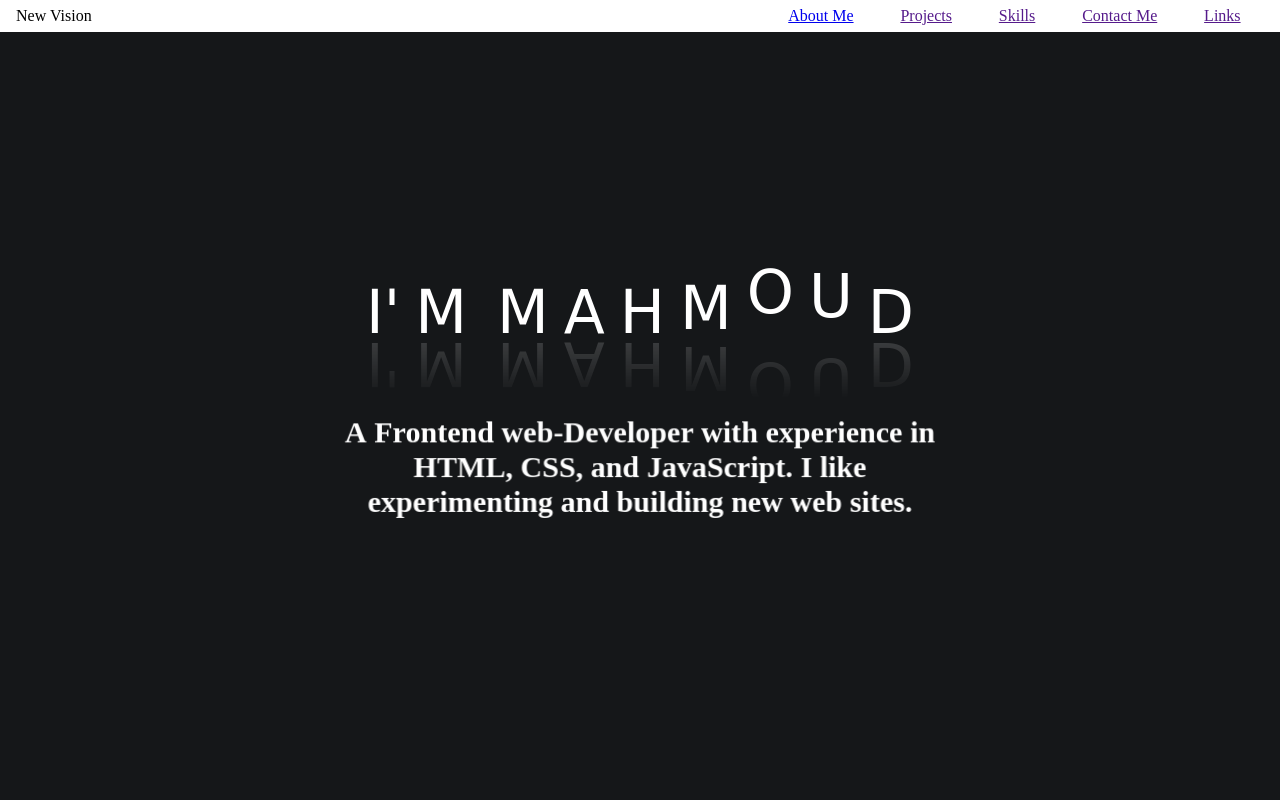
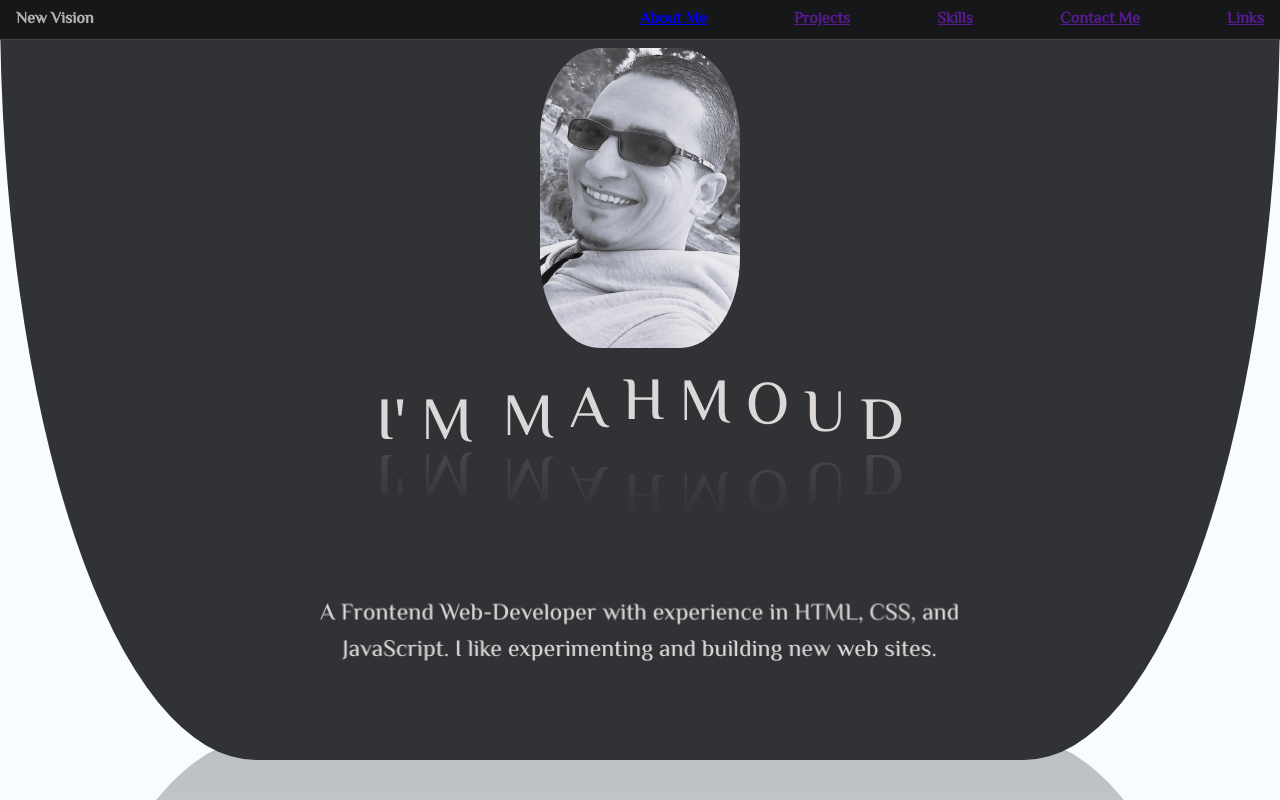
Before and after one commit to Mahmoud8833/my_portfolio, a plain HTML site: page index.html in a window 1280 px wide. Drawn offline with Linux system fonts and the light colour scheme.

Commit message:
Update header

```diff
--- a/css/styles.css
+++ b/css/styles.css
@@ -6,10 +6,13 @@
 
 body {
     background-color: #151719;
-    display: flex;
-    justify-content: center;
-    align-items: center;
-    min-height: 100vh;
+    background-color: #f9fcff;
+
+}
+
+@font-face {
+    font-family: 'El Messiri';
+    src: url(/fonts/static/ElMessiri-Medium.ttf);
 }
 
 /* Start navcar */
@@ -19,42 +22,70 @@ body {
     top: 0;
     left: 0;
     z-index: 5;
-    background-color: #fff;
+    background-color: #151719;
     width: 100vw;
-    height: 2em;
+    height: 2.5em;
     display: flex;
     flex-direction: row;
     justify-content: space-between;
     align-items: center;
+    border-bottom: 1px solid rgb(68, 66, 66);
+}
+
+.navbar .logo,
+.nav-list {
+    color: rgb(177, 177, 177);
+    font-family: 'El Messiri', cursive;
+    font-weight: bold;
 }
 
 .navbar .nav-list {
     list-style: none;
-    width: 40%;
-    height: 2em;
+    width: 50%;
+    height: 2.5em;
     display: flex;
     flex-direction: row;
-    justify-content: space-around;
+    justify-content: space-between;
     align-items: center;
+    text-decoration: none;
 }
 
 /* End navbar */
 
 /* Start header (about) */
+.about {
+    height: 95vh;
+    display: flex;
+    flex-direction: column;
+    justify-content: center;
+    align-items: center;
+    background-color: #303235;
+    border-radius: 0 0 20% 20%/ 0 0 100% 100%;
+    -webkit-box-reflect: below -20px linear-gradient(transparent, rgba(0, 0, 0, .3));
+}
+
+.my-pic {
+    width: 200px;
+    height: 300px;
+    border-radius: 30%;
+    margin-top: 3em;
+}
+
 .waviy {
     position: relative;
-    -webkit-box-reflect: below -20px linear-gradient(transparent, rgba(0, 0, 0, .2));
+    -webkit-box-reflect: below -50px linear-gradient(transparent, rgba(0, 0, 0, .2));
     font-size: 60px;
     text-align: center;
+    margin-top: 0.5em;
 }
 
 .waviy .char {
-    font-family: 'Alfa Slab One', cursive;
+    font-family: 'El Messiri', Tahoma;
     position: relative;
     display: inline-block;
-    color: #fff;
+    color: rgb(221, 216, 216);
     text-transform: uppercase;
-    animation: waviy 1s infinite;
+    animation: waviy 2s infinite;
     animation-delay: calc(.1s * var(--i));
 
 }
@@ -73,7 +104,7 @@ body {
 }
 
 .para {
-    margin-top: 4em;
+    margin-top: 2em;
     height: 50%;
     display: flex;
     flex-direction: column;
@@ -81,13 +112,14 @@ body {
     align-items: center;
 }
 
-.para h1 {
-    font-family: "Montserrat Medium";
-    max-width: 40ch;
+.para h2 {
+    font-family: 'El Messiri', Tahoma;
+    max-width: 60%;
+    font-weight: 300;
     text-align: center;
-    color: #fff;
+    color: rgb(221, 216, 216);
     transform: scale(0.94);
-    animation: scale 3s 2s infinite forwards cubic-bezier(0.5, 1, 0.89, 1);
+    animation: scale 2s 2s infinite forwards cubic-bezier(0.5, 1, 0.89, 1);
 }
 
 @keyframes scale {
--- a/index.html
+++ b/index.html
@@ -25,6 +25,7 @@
 
   <!-- Start header -->
   <header class="about" id="about">
+    <img src="img/MyPic11.jpeg" alt="my picture" width="200px" height="300px" class="my-pic">
     <div class="waviy">
       <span class="char" style="--i:1">I'</span>
       <span class="char" style="--i:2">M</span>
@@ -39,10 +40,10 @@
     </div>
 
     <div class="para">
-      <h1>
+      <h2>
         <span class="para-span">A</span>
         <span class="para-span">Frontend</span>
-        <span class="para-span">web-Developer</span>
+        <span class="para-span">Web-Developer</span>
         <span class="para-span">with</span>
         <span class="para-span">experience</span>
         <span class="para-span">in</span>
@@ -58,7 +59,7 @@
         <span class="para-span">new</span>
         <span class="para-span">web</span>
         <span class="para-span">sites.</span>
-      </h1>
+      </h2>
     </div>
   </header>
   <!-- End header -->
```
Also changed, not shown: fonts/ElMessiri-VariableFont_wght.ttf (added), fonts/OFL.txt (added), fonts/README.txt (added), fonts/static/ElMessiri-Bold.ttf (added), fonts/static/ElMessiri-Medium.ttf (added), fonts/static/ElMessiri-Regular.ttf (added), fonts/static/ElMessiri-SemiBold.ttf (added), img/MyPic.png (deleted), img/MyPic11.jpeg (added), img/MyPicsh.jpeg (deleted), js/app.js (added).
